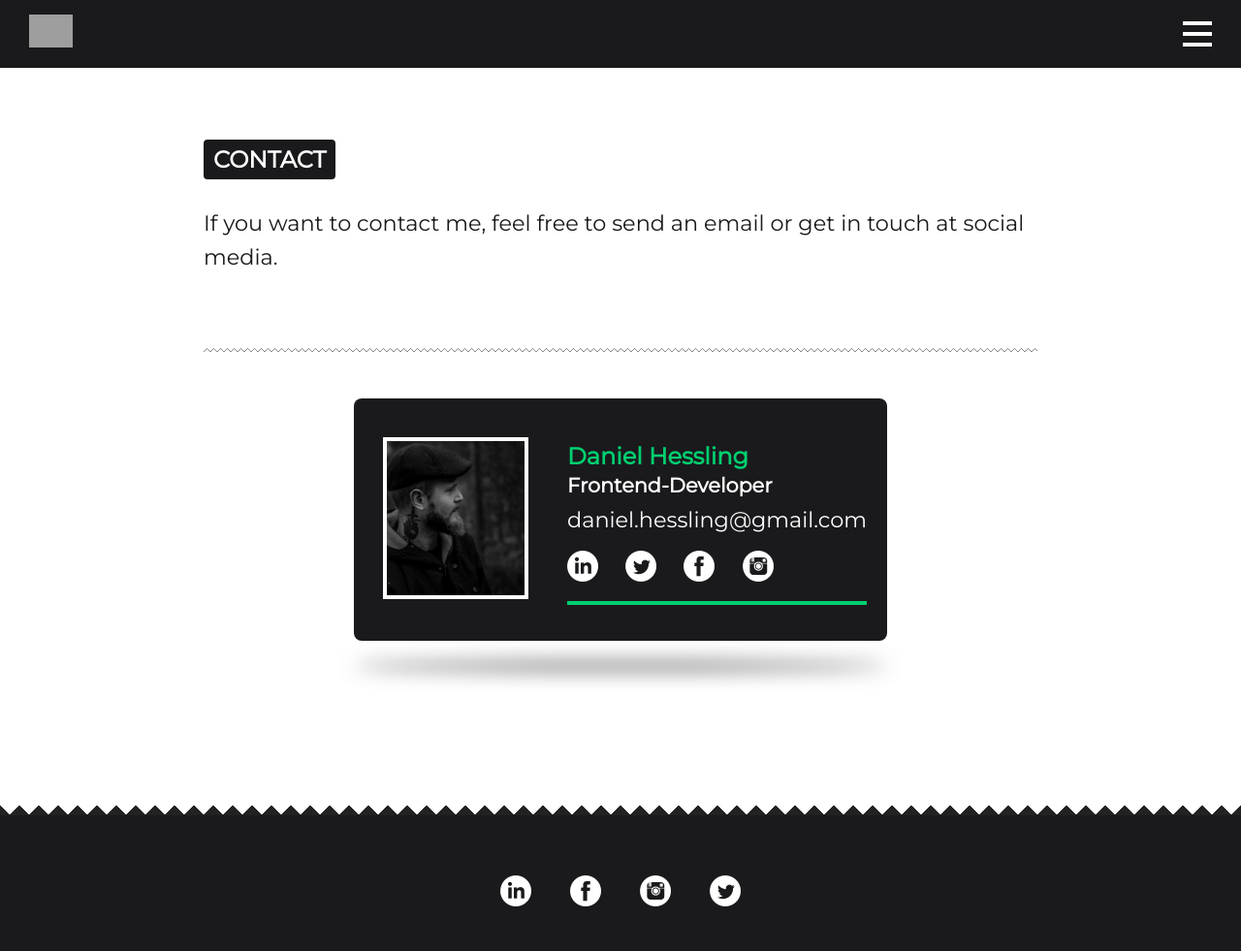
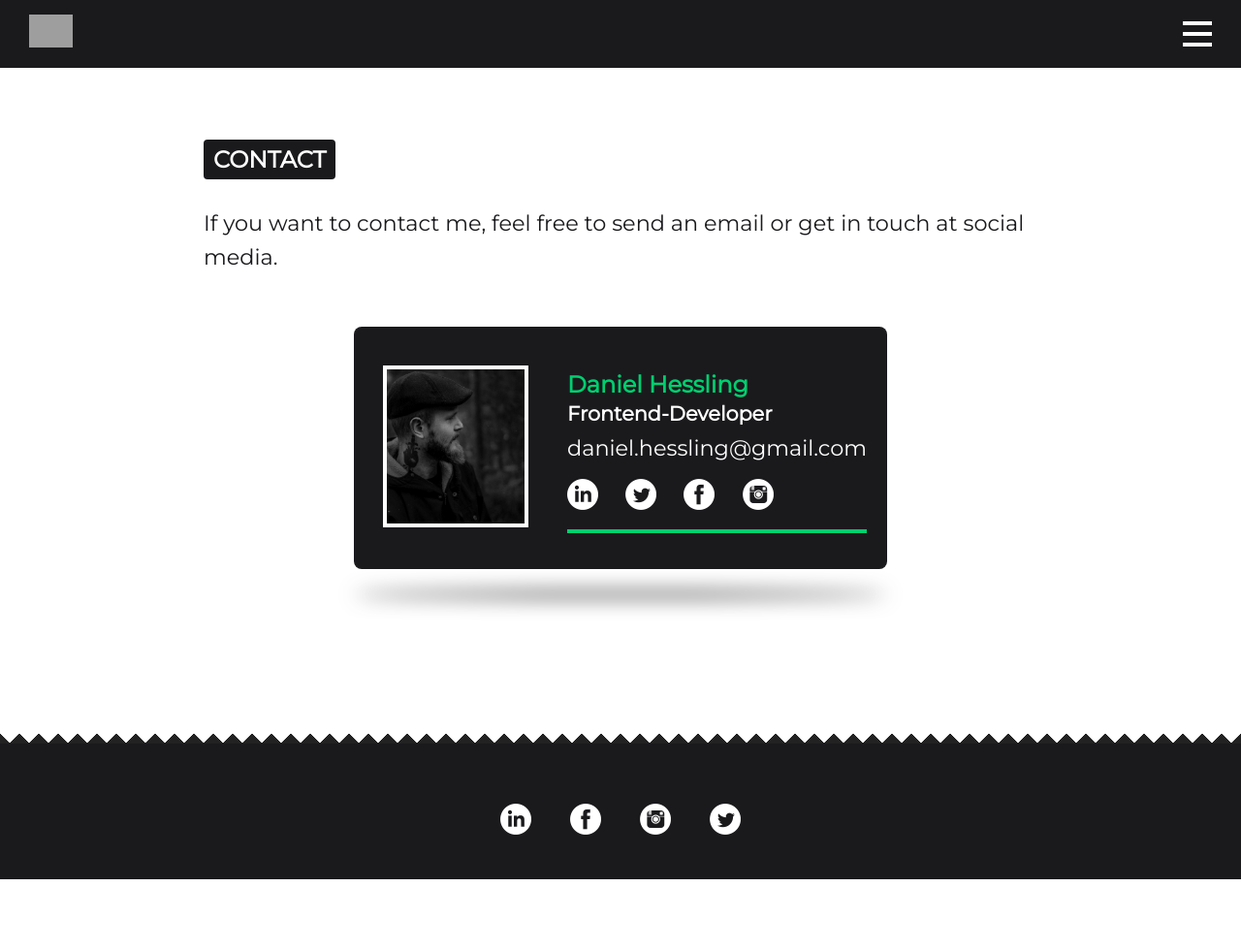
Before and after one commit to dannehess/jekyllportfolio, a Jekyll site: the page built from contact.md, in a window 1280 px wide. Shown: the whole page at 97% size. Built offline with Jekyll 4.4.1, drawn with Linux system fonts in a browser that asks for light colours; nearby versions of some CDN libraries; after the commit the page ends 907 px from its top, so only the background shows below that; grey boxes are pictures that could not be loaded.

Commit message:
small scssfix

```diff
--- a/_sass/contact.scss
+++ b/_sass/contact.scss
@@ -151,7 +151,7 @@
     padding: 20px;
   }
 
-  #myemail{
+  #mymail{
     background-color: #00cf6f;
     color: #1a1a1d;
     padding:10px;
--- a/contact.md
+++ b/contact.md
@@ -11,8 +11,7 @@ contact: true
 <h2><span>CONTACT</span></h2>
 <div class="mini-spacer"></div>
 <p id="contact-info">If you want to contact me, feel free to send an email or get in touch at social media.</p>
-<div class="big-spacer"></div>
-<hr class="wavy-hr d-none">
+<div class="mini-spacer"></div>
 <div class="big-spacer contact-d-none"></div>
 
 <a href="{{site.url}}"><img class="mob-logo" src="../assets/images/dh.png"></a>
```
